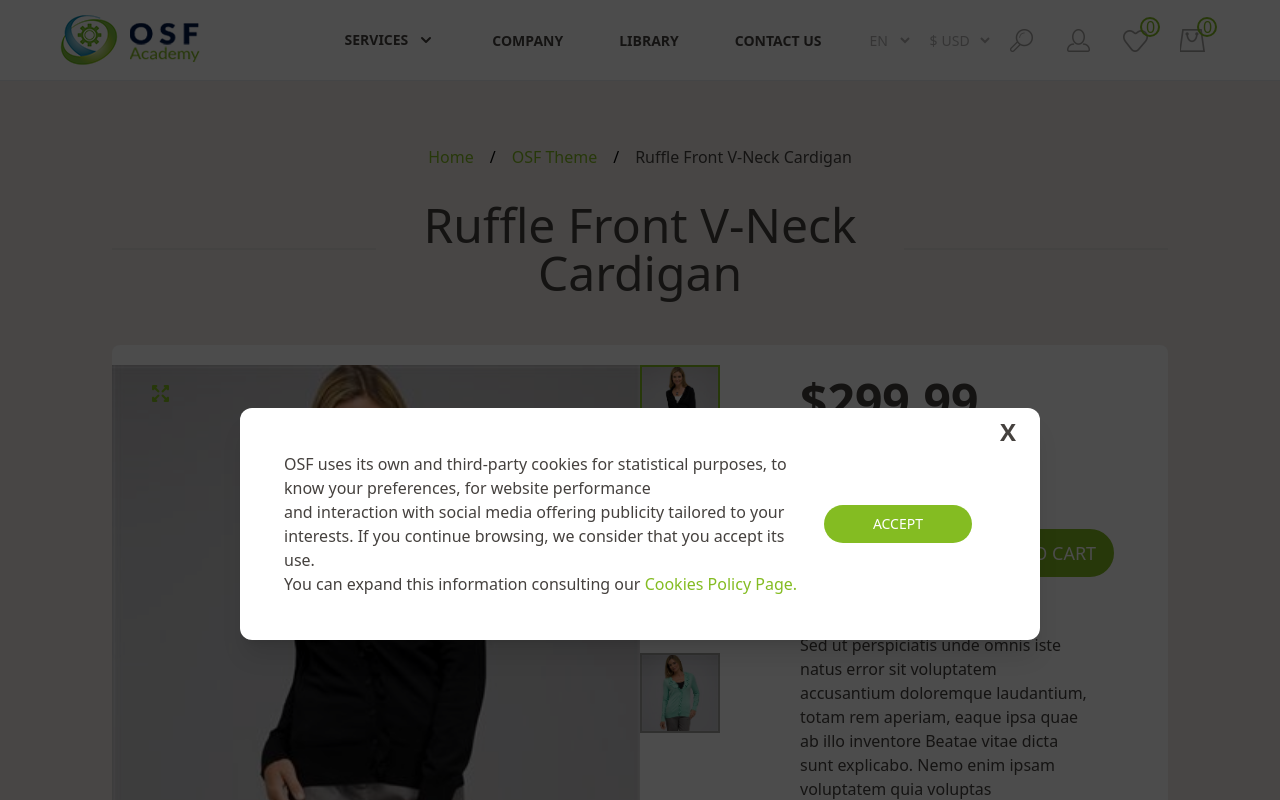
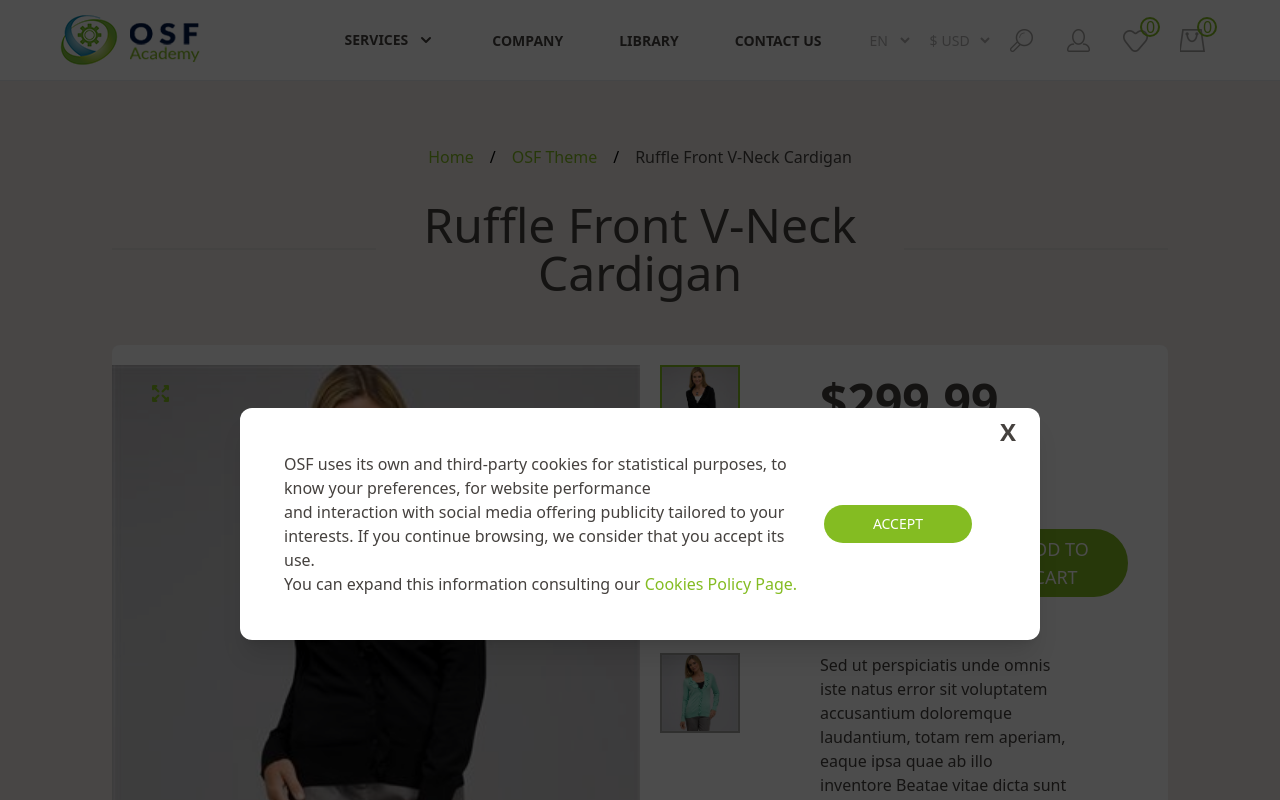
Before and after one commit to muslumdogan01/OSF-Academy, a React (Create React App) app: page /Product in a window 1280 px wide. Shown: the top 800 px of the page. Built offline with nearby package versions, Linux system fonts and the light colour scheme; the HTML template or start-up script is replaced by a standard one.

Commit message:
product detail px fix

```diff
--- a/src/components/product/ProductDetail.js
+++ b/src/components/product/ProductDetail.js
@@ -71,7 +71,7 @@ const ProductDetail = () => {
           alt=""
         />
       </div>
-      <div className="basis-1/2 flex px-5 md:px-0 pt-6 md:pt-0">
+      <div className="basis-1/2 flex px-5  pt-6 md:pt-0">
         <div className="basis-1/6">
           <div className="grid grid-rows-4 grid-flow-col gap-4">
             {images.map((img) => {
```
